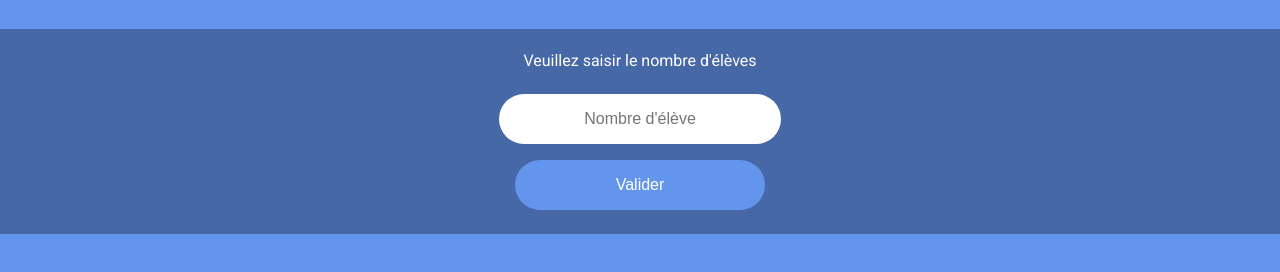
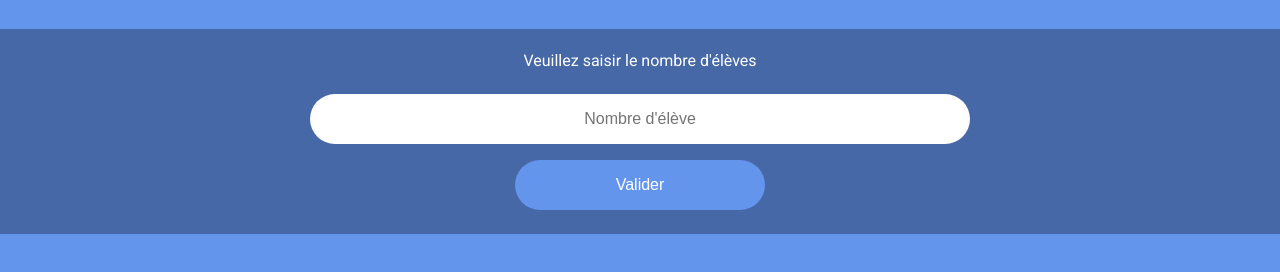
Before and after one commit to siK-s/mortalRandom, a plain HTML site: page enregistrement-des-noms.html in a window 1280 px wide. Shown: the part 110-382 px from the top of the page. Drawn offline with Linux system fonts and the light colour scheme.

Commit message:
Modification du style de la page profil

```diff
--- a/css/main.css
+++ b/css/main.css
@@ -73,7 +73,7 @@ input[type='text'] {
     text-align: left;
 }
 input#nbEleves[type='text'] {
-    width: 250px;
+    width: 50%;
     margin-top: 1em;
     text-align: center;
 }
```
